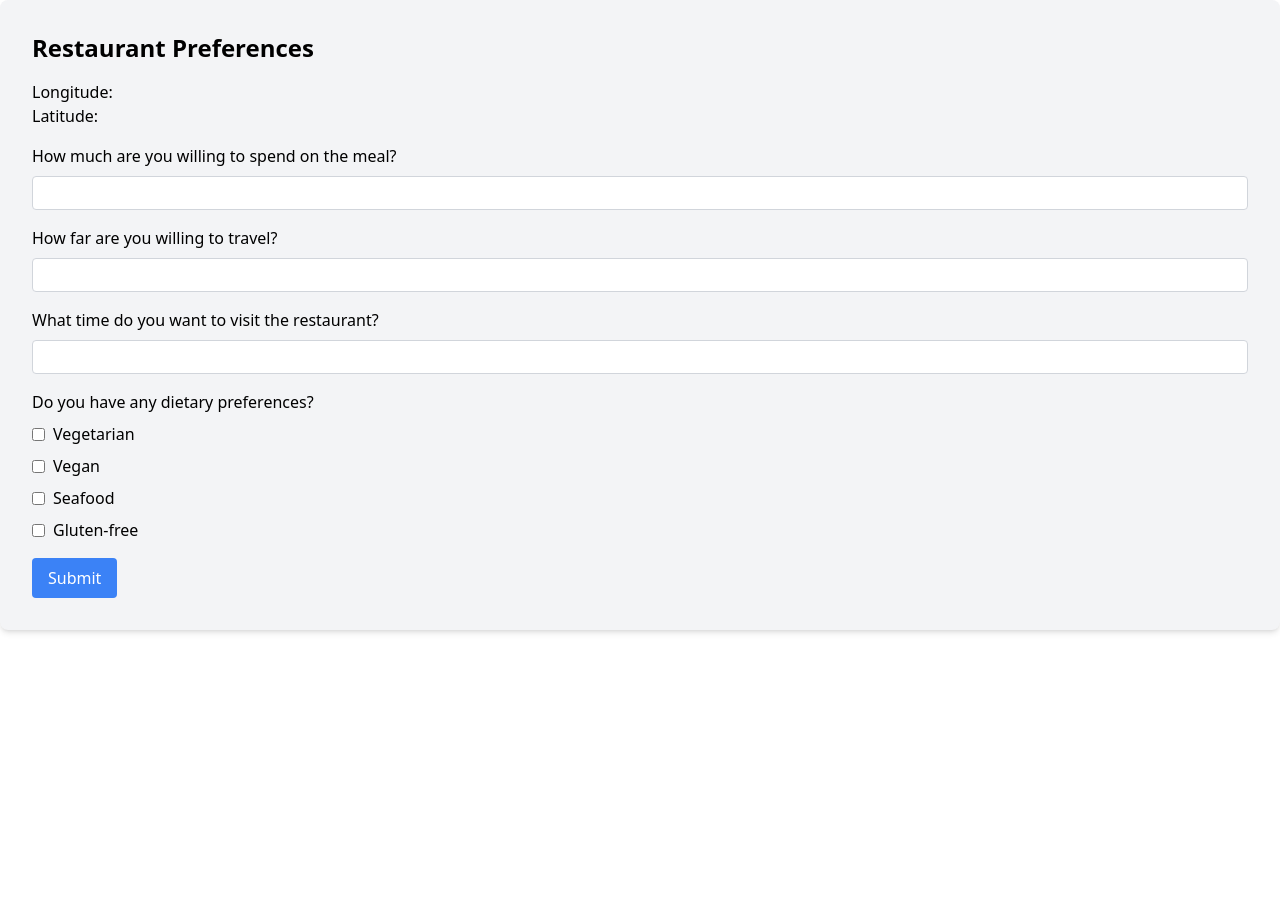
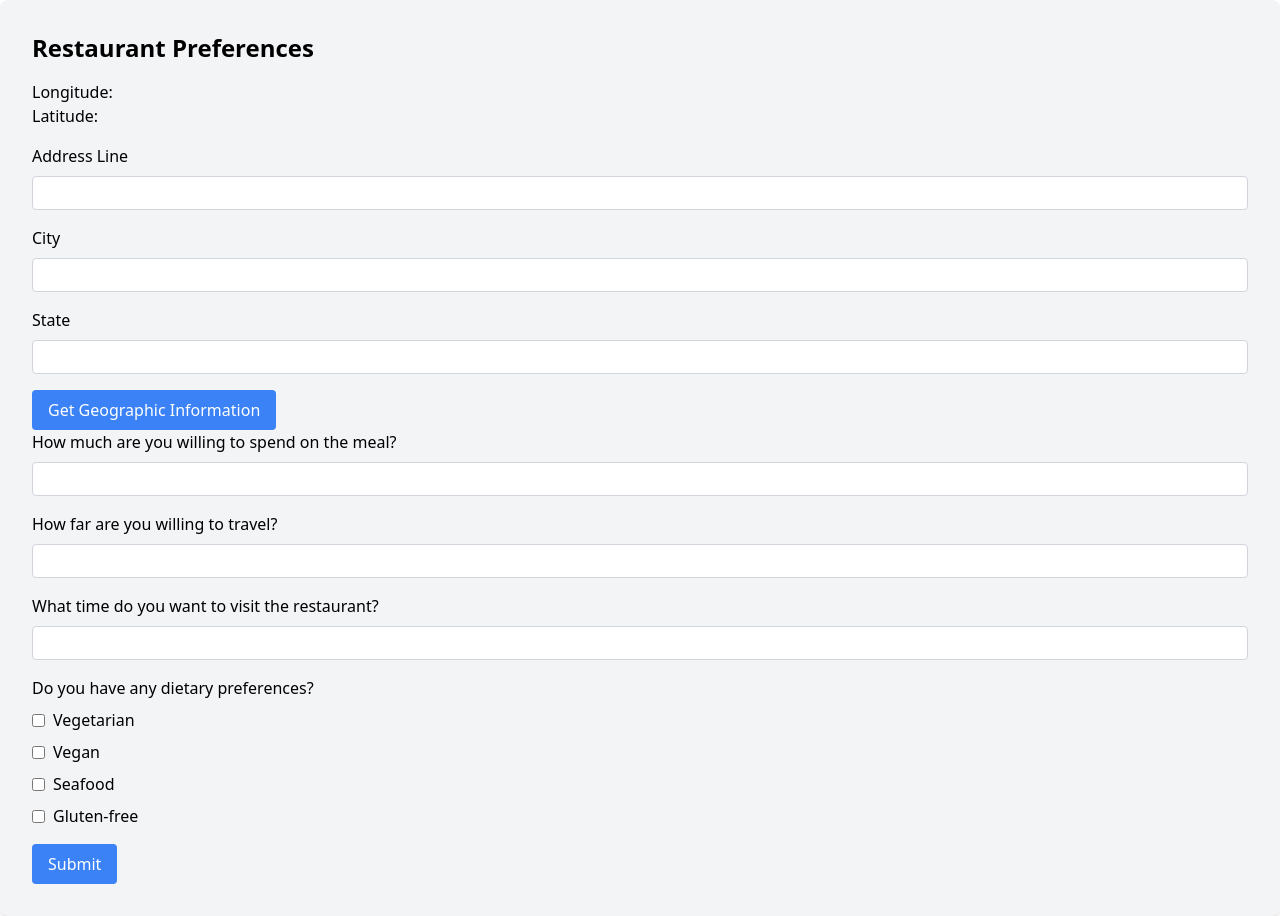
Before and after one commit to taeyangcode/ai-boyfriend, a React (Vite) app: page / in a window 1280 px wide. Before the commit the page ends 800 px from the top, so only its background shows below. Built offline with nearby package versions, Linux system fonts and the light colour scheme; no server answers.

Commit message:
geographic location info adding

```diff
--- a/src/UserFilter/UserFilter.tsx
+++ b/src/UserFilter/UserFilter.tsx
@@ -10,10 +10,17 @@ interface Props {
 function UserFilter({ notifications, setNotifications }: Props) {
     const [currentPosition, setCurrentPosition] =
         useState<GeolocationPosition>()
+
+    const [latitude, setLatitude] = useState<string>('')
+    const [longitude, setLongitude] = useState<string>('')
     const [budget, setBudget] = useState<string>('')
     const [distance, setDistance] = useState<string>('')
     const [time, setTime] = useState<string>('')
     const [dietaryPreferences, setDietaryPreferences] = useState<string[]>([])
+
+    const [address, setAddress] = useState<string>('')
+    const [city, setCity] = useState<string>('')
+    const [state, setState] = useState<string>('')
 
     const handleDietaryPreferenceChange = (
         event: React.ChangeEvent<HTMLInputElement>
@@ -60,6 +67,41 @@ function UserFilter({ notifications, setNotifications }: Props) {
         console.log(response)
     }
 
+    async function submitAddress() {
+        event?.preventDefault()
+        if (!address || !city || !state) {
+            alert("Invalid address, city, or state")
+            return
+        }
+
+        const geographicInfo: GeoInput = {
+            address: (address),
+            city: (city),
+            state: (state)
+        }
+        try {
+            const response = await fetch('http://127.0.0.1:8000/api/geolocation', {
+              method: 'POST',
+              headers: {
+                'Content-Type': 'application/json',
+              },
+              body: JSON.stringify(geographicInfo),
+            });
+
+
+            if (response.ok) {
+              const latlong_response = await response.json();
+              setLatitude(latlong_response.lat);
+              setLongitude(latlong_response.lng);
+            } else {
+              // Handle errors here, e.g., response.status and response.statusText
+              console.error('Error:', response.status, response.statusText);
+            }
+          } catch (error) {
+            console.error('Error fetching coordinates:', error);
+          }
+    }
+
     return (
         <div className="rounded-lg bg-gray-100 p-8 shadow-md">
             <h2 className="mb-4 text-2xl font-semibold">
@@ -67,9 +109,57 @@ function UserFilter({ notifications, setNotifications }: Props) {
             </h2>
 
             <div className="mb-4">
-                <div>Longitude: {currentPosition?.coords.longitude}</div>
-                <div>Latitude: {currentPosition?.coords.latitude}</div>
+                <div>Longitude: {longitude} </div>
+                <div>Latitude: {latitude}</div>
             </div>
+
+            <form>
+                <div className="mb-4">
+                    <label className="mb-2 block">
+                        Address Line {' '}
+                    </label>
+                    <input
+                        type="text"
+                        value={address}
+                        onChange={(e) => setAddress(e.target.value)}
+                        className="w-full rounded border border-gray-300 px-2 py-1"
+                    />
+                </div>
+
+                <div className="mb-4">
+                    <label className="mb-2 block">
+                        City{' '}
+                    </label>
+                    <input
+                        type="text"
+                        value={city}
+                        onChange={(e) => setCity(e.target.value)}
+                        className="w-full rounded border border-gray-300 px-2 py-1"
+                    />
+                </div>
+
+                <div className="mb-4">
+                    <label className="mb-2 block">
+                        State{' '}
+                    </label>
+                    <input
+                        type="text"
+                        value={state}
+                        onChange={(e) => setState(e.target.value)}
+                        className="w-full rounded border border-gray-300 px-2 py-1"
+                    />
+                </div>
+
+                <button
+                    type="submit"
+                    className="rounded bg-blue-500 px-4 py-2 text-white"
+                    onClick={submitAddress}
+                >
+                    Get Geographic Information
+                </button>
+
+
+            </form>
 
             <form>
                 <div className="mb-4">
```
Also changed, not shown: src/types.ts (+7 -0 lines), 1 other file (tests, documents, lock files or other folders).
